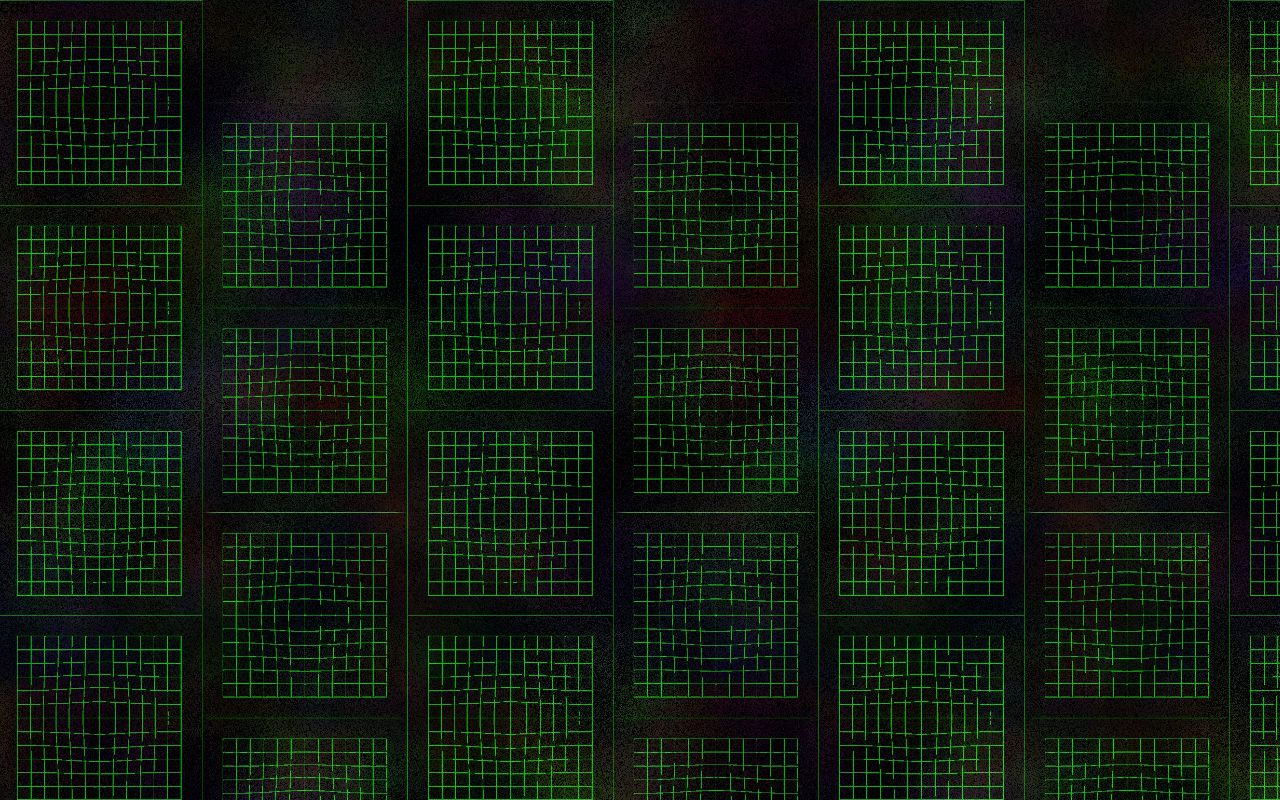
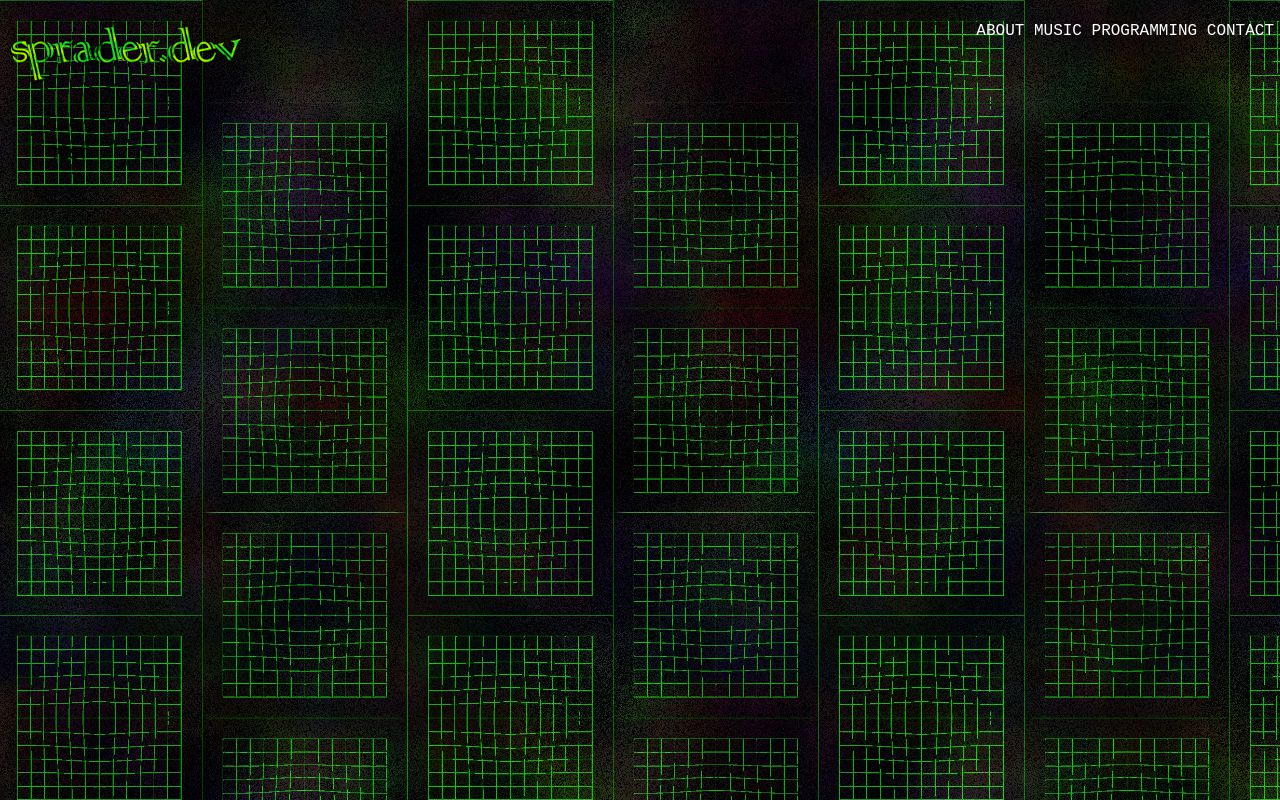
Before and after one commit to JeremySpr/JeremySpr.github.io, a plain HTML site: page index.html in a window 1280 px wide. Drawn offline with Linux system fonts and the light colour scheme.

Commit message:
Update index.html
Header begin

```diff
--- a/index.html
+++ b/index.html
@@ -13,18 +13,39 @@
             background-repeat: repeat;
             background-size: auto;
             font-family: monospace, sans-serif;
+    </style>
+    <style>
+    .header-image {
+    padding: 10px;
+    float: left;
+    }
+    </style>
+    <style>
+        .header-links {
+            font-family: monospace, sans-serif;
+            color: white;
+            text-align: right;
+            padding: 6px;
         }
-
-        .content {
-            max-width: 800px;
-            margin: 0 auto;
-            padding: 2rem;
-            background-color: rgba(255, 255, 255, 0.8); /* optional for readability */
-            border-radius: 8px;
-            box-shadow: 0 0 10px rgba(0,0,0,0.1);
+    </style>
+    <style>
+        .intro-gif {
+            float: center;
+            padding: 50px;
         }
     </style>
 </head>
-
-<body>Cool!</body>
+    <img src="https://raw.githubusercontent.com/JeremySpr/JeremySpr.github.io/refs/heads/main/spraderderv.png" height=55 class="header-image">
+    </img>
+<body>
+    <p class=header-links>
+    ABOUT
+    MUSIC
+    PROGRAMMING
+    CONTACT
+    </p>
+<br>
+<p class="intro-gif">TEST
+</p>
+</body>
 </html>
```
